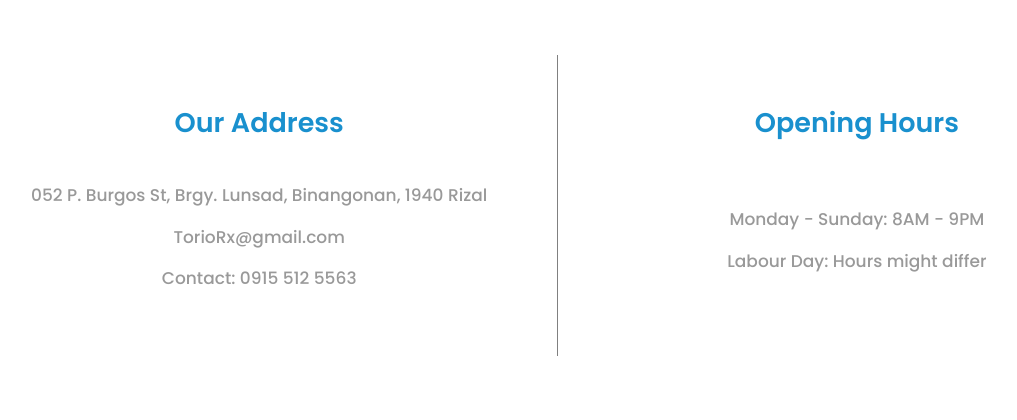
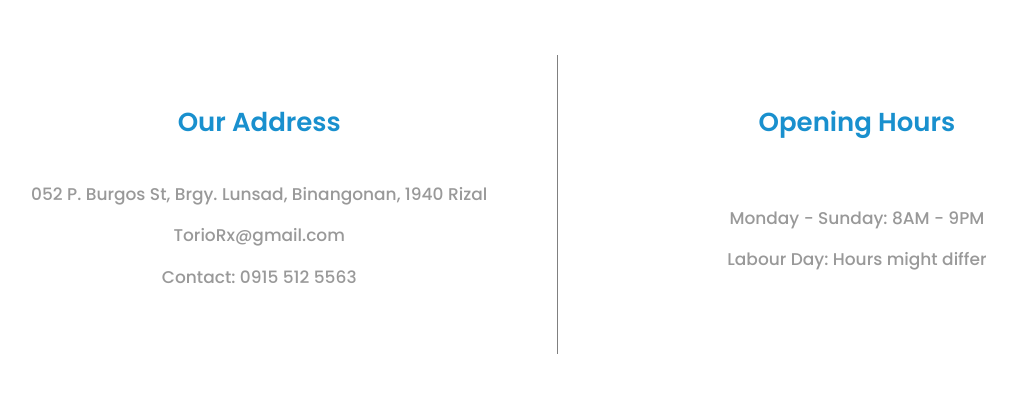
Before and after one commit to LednirNaabus/TorioRx, a PHP site: page /user-about.php in a window 1280 px wide; the page is wider, and only the part inside the window is pictured. Shown: the part 2943-3363 px from the top of that part, without its empty margins (82-1099 px from the left). Run offline with PHP 8.4, Linux system fonts and the light colour scheme; some libraries are stand-ins or nearby versions.

Commit message:
FINAL ABOUT PAGE (USER SIDE)

```diff
--- a/Customer/user-about.php
+++ b/Customer/user-about.php
@@ -149,7 +149,7 @@
 					  <div class="row">
 						<div class="col" style="border-right: 1px solid grey; padding-right: 3vw;">
 								<br><br>
-							<b><p style="color: #1990ce; font-size: 27px;">Our Address</p></b>
+							<b><p style="color: #1990ce; font-size: 26px;">Our Address</p></b>
 
 								<br>
 
@@ -163,7 +163,7 @@
 						</div>
 						<div class="col"  style="color: grey; padding-left:5vh;">
 								<br><br>
-							<b><p style="color: #1990ce; font-size: 27px;">Opening Hours</p></b>
+							<b><p style="color: #1990ce; font-size: 26px;">Opening Hours</p></b>
 
 								<br><br>
 							<p style="color: #999999; font-size: 17px;">Monday - Sunday: 8AM - 9PM</p>
```
